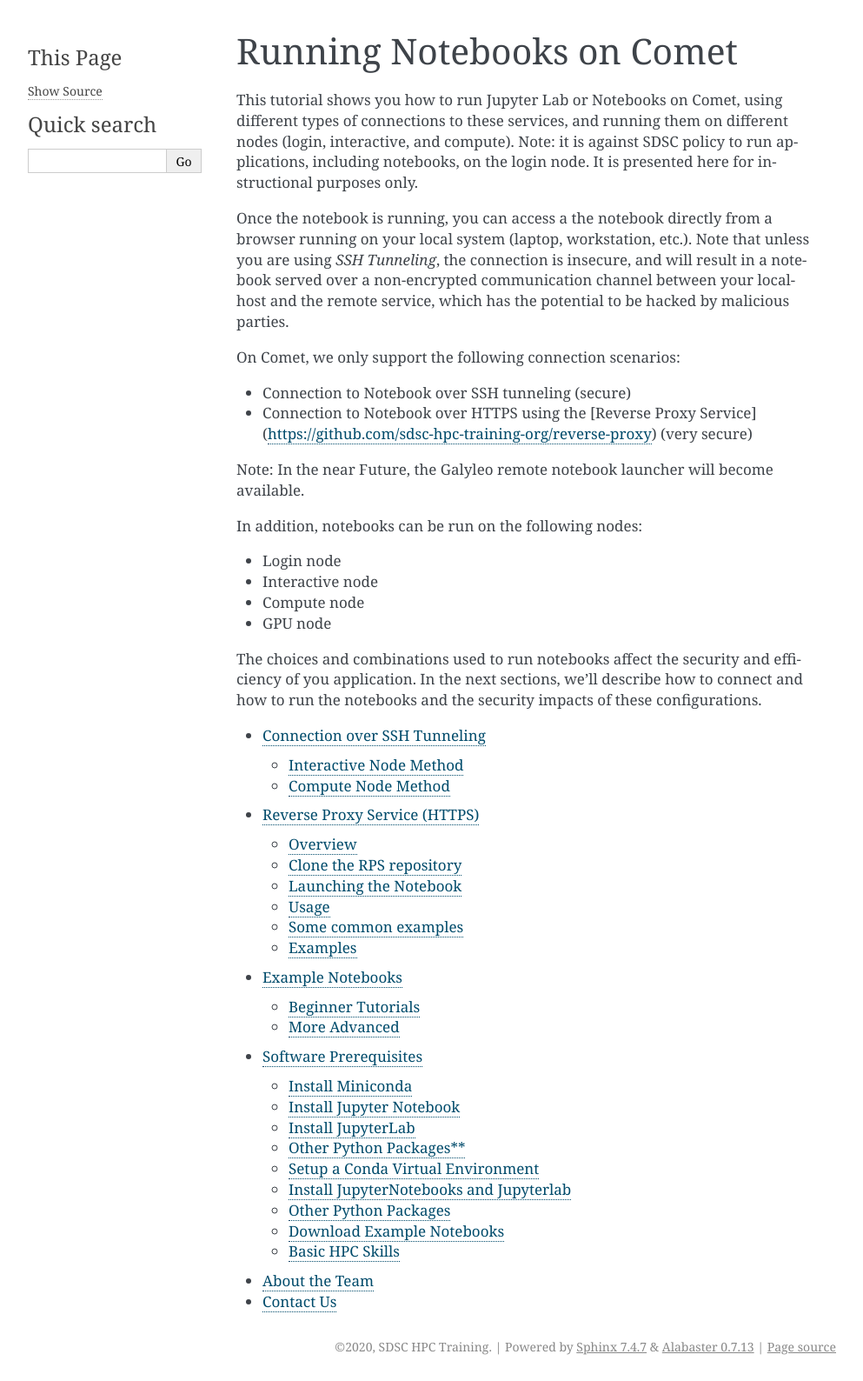
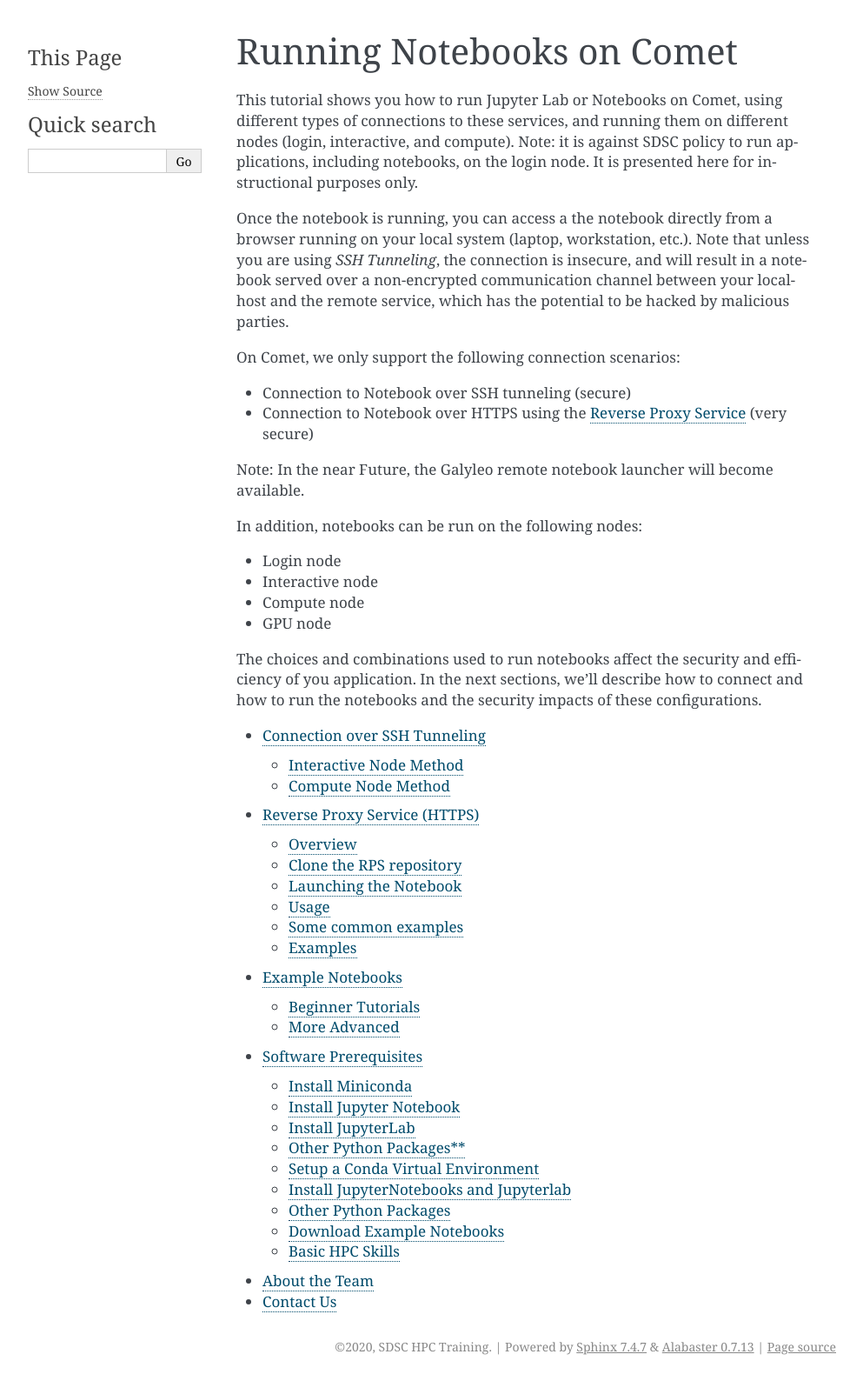
Before and after one commit to sdsc-hpc-training-org/notebooks-101, a Sphinx documentation site: the page built from Docs/source/index.rst, in a window 1280 px wide. Shown: the whole page at 87% size, without its empty margins (148-1141 px from the left). Built offline with Sphinx 7.4.7, drawn with Linux system fonts in a browser that asks for light colours.

Commit message:
Update index and reverse proxy

```diff
--- a/Docs/source/index.rst
+++ b/Docs/source/index.rst
@@ -14,7 +14,7 @@
 On Comet, we only support the following connection scenarios:
 
 * Connection to Notebook over SSH tunneling (secure)
-* Connection to Notebook over HTTPS using the [Reverse Proxy Service](https://github.com/sdsc-hpc-training-org/reverse-proxy)  (very secure)
+* Connection to Notebook over HTTPS using the `Reverse Proxy Service <https://github.com/sdsc-hpc-training-org/reverse-proxy>`_  (very secure)
 
 Note: In the near Future, the Galyleo remote notebook launcher will become available.
 
```
Also changed, not shown: Docs/source/methods/reverseProxy.md (+2 -0 lines).
